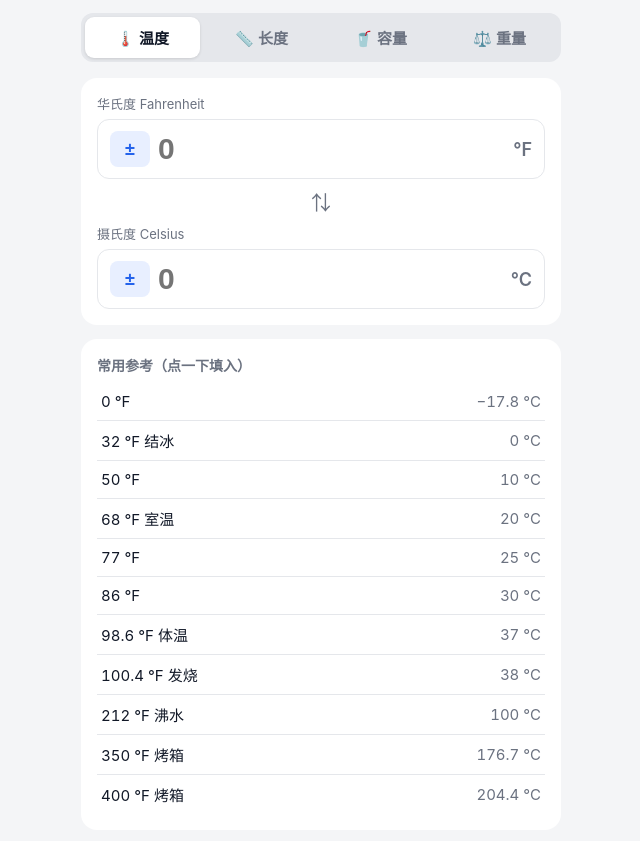
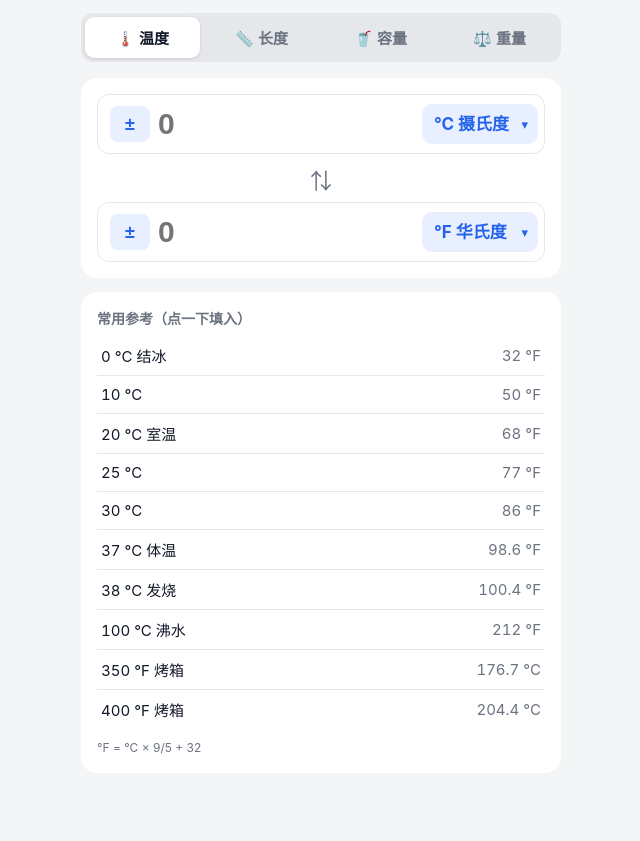
Before and after one commit to zhushangs/unit-conversion, a plain HTML site: page index.html in a window 1280 px wide. Shown: the part 55-896 px from the top of the page, without its empty margins (319-959 px from the left). After the commit the page ends 866 px from the top, so only its background shows below. Drawn offline with Linux system fonts and the light colour scheme.

Commit message:
Selectable units per row; Celsius first; add qt, L, gal, ft, m
Each converter is now two rows of input + unit dropdown with a swap
button. Temperature defaults to °C on top. Volume adds qt/L/gal (US/UK),
length adds ft/m, weight merges lb/kg and oz/g into one converter.

Co-Authored-By: Claude Opus 5.5 <noreply@anthropic.com>
Claude-Session: https://claude.ai/code/session_014SiyinoMW14pjjhiAf74m9

```diff
--- a/index.html
+++ b/index.html
@@ -31,25 +31,30 @@
   .tabs { display: grid; grid-template-columns: repeat(4, 1fr); gap: 4px;
     background: var(--line); padding: 4px; border-radius: 12px; margin-bottom: 16px; }
   .tab { border: 0; background: transparent; color: var(--muted); font-size: 15px;
-    font-weight: 600; padding: 10px 4px; border-radius: 9px; cursor: pointer; }
+    font-weight: 600; padding: 10px 2px; border-radius: 9px; cursor: pointer; }
   .tab.active { background: var(--card); color: var(--text); box-shadow: 0 1px 3px rgba(0,0,0,.12); }
 
   .card { background: var(--card); border-radius: 16px; padding: 16px; margin-bottom: 14px; }
   .panel { display: none; }
   .panel.active { display: block; }
 
-  .field { display: block; }
-  .field label { display: block; font-size: 13px; color: var(--muted); margin-bottom: 6px; }
   .row { display: flex; align-items: center; gap: 8px;
-    border: 1.5px solid var(--line); border-radius: 12px; padding: 4px 12px; }
+    border: 1.5px solid var(--line); border-radius: 12px; padding: 4px 6px 4px 12px; }
   .row:focus-within { border-color: var(--accent); }
   .row input { flex: 1; min-width: 0; border: 0; outline: 0; background: transparent;
     color: var(--text); font-size: 30px; font-weight: 600; padding: 8px 0; font-variant-numeric: tabular-nums; }
-  .unit { font-size: 18px; color: var(--muted); font-weight: 600; }
-  .sign { border: 0; background: var(--accent-soft); color: var(--accent); font-size: 18px;
+  .sign { flex: none; border: 0; background: var(--accent-soft); color: var(--accent); font-size: 18px;
     font-weight: 700; width: 40px; height: 36px; border-radius: 8px; cursor: pointer; }
+  .pick { position: relative; flex: none; }
+  .pick select { -webkit-appearance: none; appearance: none; border: 0; outline: 0;
+    background: var(--accent-soft); color: var(--accent); font-size: 17px; font-weight: 700;
+    padding: 10px 28px 10px 12px; border-radius: 10px; cursor: pointer; font-family: inherit; }
+  .pick::after { content: "▾"; position: absolute; right: 10px; top: 50%; transform: translateY(-50%);
+    color: var(--accent); font-size: 13px; pointer-events: none; }
 
-  .swap { display: flex; justify-content: center; margin: 8px 0; color: var(--muted); font-size: 20px; }
+  .swap { display: block; margin: 8px auto; border: 0; background: transparent; color: var(--muted);
+    font-size: 22px; width: 44px; height: 32px; border-radius: 8px; cursor: pointer; }
+  .swap:active { background: var(--accent-soft); color: var(--accent); }
 
   .toggle { display: flex; gap: 6px; margin-bottom: 14px; }
   .toggle button { flex: 1; border: 1.5px solid var(--line); background: transparent; color: var(--muted);
@@ -60,7 +65,7 @@
   table { width: 100%; border-collapse: collapse; font-variant-numeric: tabular-nums; }
   td { padding: 9px 4px; border-bottom: 1px solid var(--line); font-size: 15px; }
   tr:last-child td { border-bottom: 0; }
-  td:last-child { text-align: right; color: var(--muted); }
+  td:last-child { text-align: right; color: var(--muted); white-space: nowrap; }
   tr.tap { cursor: pointer; }
   tr.tap:active td { background: var(--accent-soft); }
   .note { font-size: 12px; color: var(--muted); margin-top: 10px; line-height: 1.5; }
@@ -69,139 +74,8 @@
 <body>
 <div class="wrap">
   <h1>单位转换</h1>
-
-  <div class="tabs" role="tablist">
-    <button class="tab" data-tab="temp">🌡️ 温度</button>
-    <button class="tab" data-tab="len">📏 长度</button>
-    <button class="tab" data-tab="vol">🥤 容量</button>
-    <button class="tab" data-tab="wt">⚖️ 重量</button>
-  </div>
-
-  <!-- 温度 -->
-  <section class="panel" id="temp">
-    <div class="card">
-      <div class="field">
-        <label>华氏度 Fahrenheit</label>
-        <div class="row">
-          <button class="sign" data-for="f" aria-label="正负号">±</button>
-          <input id="f" type="text" inputmode="decimal" placeholder="0" autocomplete="off">
-          <span class="unit">°F</span>
-        </div>
-      </div>
-      <div class="swap">⇅</div>
-      <div class="field">
-        <label>摄氏度 Celsius</label>
-        <div class="row">
-          <button class="sign" data-for="c" aria-label="正负号">±</button>
-          <input id="c" type="text" inputmode="decimal" placeholder="0" autocomplete="off">
-          <span class="unit">°C</span>
-        </div>
-      </div>
-    </div>
-    <div class="card">
-      <h2>常用参考（点一下填入）</h2>
-      <table id="tempRef"></table>
-    </div>
-  </section>
-
-  <!-- 长度 -->
-  <section class="panel" id="len">
-    <div class="card">
-      <div class="field">
-        <label>英寸 Inches</label>
-        <div class="row">
-          <input id="in" type="text" inputmode="decimal" placeholder="0" autocomplete="off">
-          <span class="unit">in</span>
-        </div>
-      </div>
-      <div class="swap">⇅</div>
-      <div class="field">
-        <label>厘米 Centimeters</label>
-        <div class="row">
-          <input id="cm" type="text" inputmode="decimal" placeholder="0" autocomplete="off">
-          <span class="unit">cm</span>
-        </div>
-      </div>
-    </div>
-    <div class="card">
-      <h2>常用参考（点一下填入）</h2>
-      <table id="lenRef"></table>
-      <div class="note">1 in = 2.54 cm（精确值）</div>
-    </div>
-  </section>
-
-  <!-- 容量 -->
-  <section class="panel" id="vol">
-    <div class="toggle">
-      <button data-std="us">美制 US fl oz</button>
-      <button data-std="uk">英制 UK fl oz</button>
-    </div>
-    <div class="card">
-      <div class="field">
-        <label>液量盎司 Fluid ounces</label>
-        <div class="row">
-          <input id="oz" type="text" inputmode="decimal" placeholder="0" autocomplete="off">
-          <span class="unit">fl oz</span>
-        </div>
-      </div>
-      <div class="swap">⇅</div>
-      <div class="field">
-        <label>毫升 Milliliters</label>
-        <div class="row">
-          <input id="ml" type="text" inputmode="decimal" placeholder="0" autocomplete="off">
-          <span class="unit">ml</span>
-        </div>
-      </div>
-    </div>
-    <div class="card">
-      <h2>常用参考（点一下填入）</h2>
-      <table id="volRef"></table>
-      <div class="note" id="volNote"></div>
-    </div>
-  </section>
-
-  <!-- 重量 -->
-  <section class="panel" id="wt">
-    <div class="card">
-      <div class="field">
-        <label>磅 Pounds</label>
-        <div class="row">
-          <input id="lb" type="text" inputmode="decimal" placeholder="0" autocomplete="off">
-          <span class="unit">lb</span>
-        </div>
-      </div>
-      <div class="swap">⇅</div>
-      <div class="field">
-        <label>公斤 Kilograms</label>
-        <div class="row">
-          <input id="kg" type="text" inputmode="decimal" placeholder="0" autocomplete="off">
-          <span class="unit">kg</span>
-        </div>
-      </div>
-    </div>
-    <div class="card">
-      <div class="field">
-        <label>盎司 Ounces（重量）</label>
-        <div class="row">
-          <input id="woz" type="text" inputmode="decimal" placeholder="0" autocomplete="off">
-          <span class="unit">oz</span>
-        </div>
-      </div>
-      <div class="swap">⇅</div>
-      <div class="field">
-        <label>克 Grams</label>
-        <div class="row">
-          <input id="g" type="text" inputmode="decimal" placeholder="0" autocomplete="off">
-          <span class="unit">g</span>
-        </div>
-      </div>
-    </div>
-    <div class="card">
-      <h2>常用参考（点一下填入）</h2>
-      <table id="wtRef"></table>
-      <div class="note">1 lb = 16 oz = 453.59 g；1 oz ≈ 28.35 g。重量的 oz 和液体的 fl oz 不是同一个单位。鸡蛋按美国 Large 规格估算，矿泉水按 16.9 fl oz（500 ml）一瓶、只算水不算瓶子。</div>
-    </div>
-  </section>
+  <div class="tabs" id="tabs"></div>
+  <div id="panels"></div>
 </div>
 
 <script>
@@ -210,7 +84,7 @@
     get: function (k) { try { return localStorage.getItem(k); } catch (e) { return null; } },
     set: function (k, v) { try { localStorage.setItem(k, v); } catch (e) {} }
   };
-  var $ = function (id) { return document.getElementById(id); };
+  function el(tag, cls, html) { var e = document.createElement(tag); if (cls) e.className = cls; if (html != null) e.innerHTML = html; return e; }
 
   function parse(s) {
     s = String(s).trim().replace(/,/g, '.').replace(/[−–—]/g, '-');
@@ -218,113 +92,157 @@
     var n = Number(s);
     return isFinite(n) ? n : null;
   }
-  function fmt(n, d) {
-    if (n === null) return '';
+  function fmt(n, fixed) {
+    if (n === null || n === undefined) return '';
+    var a = Math.abs(n);
+    var d = fixed != null ? fixed : a >= 100 ? 1 : a >= 1 ? 2 : a >= 0.01 ? 3 : 4;
     var r = Number(n.toFixed(d));
     if (Object.is(r, -0)) r = 0;
     return String(r);
   }
+  function lin(f) { return { to: function (v) { return v * f; }, from: function (b) { return b / f; } }; }
 
-  // 一对输入框双向联动
-  function pair(aId, bId, aToB, bToA, digits) {
-    var a = $(aId), b = $(bId);
-    a.addEventListener('input', function () { var v = parse(a.value); b.value = v === null ? '' : fmt(aToB(v), digits); });
-    b.addEventListener('input', function () { var v = parse(b.value); a.value = v === null ? '' : fmt(bToA(v), digits); });
-    return {
-      setA: function (v) { a.value = fmt(v, digits); b.value = fmt(aToB(v), digits); },
-      refresh: function () { var v = parse(a.value); b.value = v === null ? '' : fmt(aToB(v), digits); }
-    };
-  }
+  // 容量：美制 / 英制
+  var std = store.get('uc-std') === 'uk' ? 'uk' : 'us';
+  var VOL = {
+    us: { floz: 29.5735295625, qt: 946.352946, gal: 3785.411784 },
+    uk: { floz: 28.4130625, qt: 1136.5225, gal: 4546.09 }
+  };
 
-  // 温度
-  var temp = pair('f', 'c', function (f) { return (f - 32) * 5 / 9; }, function (c) { return c * 9 / 5 + 32; }, 1);
-  // 长度
-  var len = pair('in', 'cm', function (i) { return i * 2.54; }, function (c) { return c / 2.54; }, 2);
-  // 容量
-  var ML = { us: 29.5735295625, uk: 28.4130625 };
-  var std = store.get('uc-std') === 'uk' ? 'uk' : 'us';
-  var vol = pair('oz', 'ml', function (o) { return o * ML[std]; }, function (m) { return m / ML[std]; }, 1);
+  var CATS = [
+    { id: 'temp', tab: '🌡️ 温度', sign: true, fixed: 1, def: ['C', 'F'],
+      units: [['C', '°C', '摄氏度'], ['F', '°F', '华氏度']],
+      conv: function () { return {
+        C: { to: function (v) { return v; }, from: function (b) { return b; } },
+        F: { to: function (v) { return (v - 32) * 5 / 9; }, from: function (b) { return b * 9 / 5 + 32; } }
+      }; },
+      refs: [['C', 0, '结冰'], ['C', 10], ['C', 20, '室温'], ['C', 25], ['C', 30], ['C', 37, '体温'],
+             ['C', 38, '发烧'], ['C', 100, '沸水'], ['F', 350, '烤箱'], ['F', 400, '烤箱']],
+      other: { C: 'F', F: 'C' },
+      note: function () { return '°F = °C × 9/5 + 32'; } },
 
-  // ± 按钮（iPhone 数字键盘没有负号）
-  document.querySelectorAll('.sign').forEach(function (btn) {
-    btn.addEventListener('click', function () {
-      var inp = $(btn.dataset.for);
-      var s = inp.value.trim();
-      inp.value = s.charAt(0) === '-' ? s.slice(1) : '-' + s;
-      inp.dispatchEvent(new Event('input'));
+    { id: 'len', tab: '📏 长度', def: ['in', 'cm'],
+      units: [['in', 'in', '英寸'], ['ft', 'ft', '英尺'], ['cm', 'cm', '厘米'], ['m', 'm', '米']],
+      conv: function () { return { in: lin(2.54), ft: lin(30.48), cm: lin(1), m: lin(100) }; },
+      refs: [['in', 1], ['in', 6], ['ft', 1, '= 12 in'], ['in', 24], ['in', 27, '显示器'],
+             ['in', 55, '电视'], ['in', 66, '5 ft 6 in 身高']],
+      other: { in: 'cm', ft: 'cm', cm: 'in', m: 'ft' },
+      note: function () { return '1 in = 2.54 cm（精确值）；1 ft = 12 in = 30.48 cm'; } },
+
+    { id: 'vol', tab: '🥤 容量', def: ['floz', 'ml'], toggle: true,
+      units: [['ml', 'ml', '毫升'], ['L', 'L', '升'], ['floz', 'fl oz', '液量盎司'], ['qt', 'qt', '夸脱'], ['gal', 'gal', '加仑']],
+      conv: function () { var v = VOL[std]; return { ml: lin(1), L: lin(1000), floz: lin(v.floz), qt: lin(v.qt), gal: lin(v.gal) }; },
+      refs: [['floz', 1], ['floz', 1.6, '1 个大鸡蛋液（约）', 'us'], ['floz', 8], ['floz', 12, '罐装汽水', 'us'],
+             ['floz', 16.9, '一瓶矿泉水', 'us'], ['qt', 1], ['gal', 1], ['L', 1]],
+      other: { ml: 'floz', L: 'qt', floz: 'ml', qt: 'ml', gal: 'L' },
+      note: function () { return std === 'us'
+        ? '美制：1 fl oz ≈ 29.57 ml；1 qt = 32 fl oz ≈ 946 ml；1 gal = 4 qt ≈ 3.785 L（美国商品标签用这个）'
+        : '英制：1 fl oz ≈ 28.41 ml；1 qt = 40 fl oz ≈ 1137 ml；1 gal = 4 qt ≈ 4.546 L'; } },
+
+    { id: 'wt', tab: '⚖️ 重量', def: ['lb', 'kg'],
+      units: [['g', 'g', '克'], ['kg', 'kg', '公斤'], ['oz', 'oz', '盎司'], ['lb', 'lb', '磅']],
+      conv: function () { return { g: lin(1), kg: lin(1000), oz: lin(28.349523125), lb: lin(453.59237) }; },
+      refs: [['oz', 1], ['oz', 2, '1 个大鸡蛋（带壳，约）'], ['oz', 8], ['oz', 16, '= 1 lb'],
+             ['g', 500, '一瓶矿泉水（只算水）'], ['lb', 1], ['lb', 5], ['lb', 50, '托运行李'], ['lb', 150, '体重']],
+      other: { g: 'oz', kg: 'lb', oz: 'g', lb: 'kg' },
+      note: function () { return '1 lb = 16 oz = 453.59 g。重量的 oz 和液体的 fl oz 不是同一个单位。鸡蛋按美国 Large 规格估算。'; } }
+  ];
+
+  function sym(c, u) { for (var i = 0; i < c.units.length; i++) if (c.units[i][0] === u) return c.units[i][1]; return u; }
+  function convert(c, v, from, to) { var m = c.conv(); return m[to].from(m[from].to(v)); }
+
+  var tabsEl = document.getElementById('tabs'), panelsEl = document.getElementById('panels');
+
+  CATS.forEach(function (c) {
+    // 记住每个类别选过的单位
+    var saved = (store.get('uc-u-' + c.id) || '').split('|');
+    var valid = function (u) { return c.units.some(function (x) { return x[0] === u; }); };
+    c.sel = (saved.length === 2 && valid(saved[0]) && valid(saved[1])) ? saved : c.def.slice();
+
+    var tab = el('button', 'tab', c.tab); tab.dataset.tab = c.id; tabsEl.appendChild(tab);
+    var panel = el('section', 'panel'); panel.id = c.id; panelsEl.appendChild(panel);
+
+    if (c.toggle) {
+      var tg = el('div', 'toggle');
+      [['us', '美制 US'], ['uk', '英制 UK']].forEach(function (s) {
+        var b = el('button', '', s[1]); b.dataset.std = s[0]; tg.appendChild(b);
+        b.addEventListener('click', function () { std = s[0]; store.set('uc-std', std); renderToggle(); recalc(1, 0); renderRefs(); });
+      });
+      panel.appendChild(tg);
+      c.renderToggle = function () { tg.querySelectorAll('button').forEach(function (b) { b.classList.toggle('on', b.dataset.std === std); }); };
+    }
+    function renderToggle() { if (c.renderToggle) c.renderToggle(); }
+
+    var card = el('div', 'card'); panel.appendChild(card);
+    var inputs = [], selects = [];
+    [0, 1].forEach(function (i) {
+      var row = el('div', 'row');
+      var inp = el('input'); inp.type = 'text'; inp.inputMode = 'decimal'; inp.placeholder = '0'; inp.autocomplete = 'off';
+      if (c.sign) {
+        var sb = el('button', 'sign', '±'); sb.setAttribute('aria-label', '正负号');
+        sb.addEventListener('click', function () {
+          var s = inp.value.trim(); inp.value = s.charAt(0) === '-' ? s.slice(1) : '-' + s; recalc(1 - i, i);
+        });
+        row.appendChild(sb);
+      }
+      row.appendChild(inp);
+      var pick = el('span', 'pick'), sel = el('select');
+      c.units.forEach(function (u) { var o = el('option', '', u[1] + ' ' + u[2]); o.value = u[0]; sel.appendChild(o); });
+      sel.value = c.sel[i];
+      pick.appendChild(sel); row.appendChild(pick);
+      card.appendChild(row);
+      inp.addEventListener('input', function () { recalc(1 - i, i); });
+      sel.addEventListener('change', function () { c.sel[i] = sel.value; save(); recalc(i, 1 - i); });
+      inputs.push(inp); selects.push(sel);
+      if (i === 0) {
+        var sw = el('button', 'swap', '⇅'); sw.setAttribute('aria-label', '交换单位');
+        sw.addEventListener('click', function () {
+          c.sel.reverse(); selects[0].value = c.sel[0]; selects[1].value = c.sel[1];
+          var t = inputs[0].value; inputs[0].value = inputs[1].value; inputs[1].value = t; save();
+        });
+        card.appendChild(sw);
+      }
     });
+
+    function save() { store.set('uc-u-' + c.id, c.sel.join('|')); }
+    // 用 src 行的数字算出 dst 行
+    function recalc(dst, src) {
+      var v = parse(inputs[src].value);
+      inputs[dst].value = v === null ? '' : fmt(convert(c, v, c.sel[src], c.sel[dst]), c.fixed);
+    }
+
+    var refCard = el('div', 'card'); panel.appendChild(refCard);
+    refCard.appendChild(el('h2', '', '常用参考（点一下填入）'));
+    var table = el('table'); refCard.appendChild(table);
+    var note = el('div', 'note'); refCard.appendChild(note);
+
+    function renderRefs() {
+      table.innerHTML = '';
+      c.refs.forEach(function (r) {
+        if (r[3] && r[3] !== std) return;
+        var u = r[0], v = r[1], o = c.other[u];
+        var tr = el('tr', 'tap');
+        tr.appendChild(el('td', '', v + ' ' + sym(c, u) + (r[2] ? ' ' + r[2] : '')));
+        tr.appendChild(el('td', '', fmt(convert(c, v, u, o), c.fixed) + ' ' + sym(c, o)));
+        tr.addEventListener('click', function () {
+          c.sel = [u, o]; selects[0].value = u; selects[1].value = o; save();
+          inputs[0].value = String(v); recalc(1, 0);
+          window.scrollTo({ top: 0, behavior: 'smooth' });
+        });
+        table.appendChild(tr);
+      });
+      note.textContent = c.note();
+    }
+    renderToggle(); renderRefs();
   });
 
-  // 参考表
-  function buildRef(tableId, rows, onTap) {
-    var t = $(tableId); t.innerHTML = '';
-    rows.forEach(function (r) {
-      var tr = document.createElement('tr'); tr.className = 'tap';
-      tr.innerHTML = '<td>' + r[0] + '</td><td>' + r[1] + '</td>';
-      tr.addEventListener('click', function () { onTap(r[2]); window.scrollTo({ top: 0, behavior: 'smooth' }); });
-      t.appendChild(tr);
-    });
+  function show(id) {
+    if (!document.getElementById(id)) id = 'temp';
+    document.querySelectorAll('.tab').forEach(function (b) { b.classList.toggle('active', b.dataset.tab === id); });
+    document.querySelectorAll('.panel').forEach(function (p) { p.classList.toggle('active', p.id === id); });
+    store.set('uc-tab', id);
   }
-  buildRef('tempRef', [
-    ['0 °F', '−17.8 °C', 0], ['32 °F 结冰', '0 °C', 32], ['50 °F', '10 °C', 50],
-    ['68 °F 室温', '20 °C', 68], ['77 °F', '25 °C', 77], ['86 °F', '30 °C', 86],
-    ['98.6 °F 体温', '37 °C', 98.6], ['100.4 °F 发烧', '38 °C', 100.4],
-    ['212 °F 沸水', '100 °C', 212], ['350 °F 烤箱', '176.7 °C', 350], ['400 °F 烤箱', '204.4 °C', 400]
-  ], temp.setA);
-  buildRef('lenRef', [
-    ['1 in', '2.54 cm', 1], ['6 in', '15.24 cm', 6], ['12 in（1 ft）', '30.48 cm', 12],
-    ['24 in', '60.96 cm', 24], ['27 in 显示器', '68.58 cm', 27], ['32 in', '81.28 cm', 32],
-    ['55 in 电视', '139.7 cm', 55], ['5 ft 6 in（66 in）', '167.64 cm', 66]
-  ], len.setA);
-
-  function renderVol() {
-    document.querySelectorAll('.toggle button').forEach(function (b) { b.classList.toggle('on', b.dataset.std === std); });
-    var k = ML[std];
-    var list = std === 'us' ? [1, 1.6, 2, 4, 8, 12, 16, 16.9, 20, 32, 64] : [1, 2, 4, 8, 12, 16, 20, 32, 64];
-    buildRef('volRef', list.map(function (o) {
-      var label = o + ' fl oz';
-      if (o === 1.6) label = '≈ 1.6 fl oz（1 个大鸡蛋液）';
-      if (o === 16.9) label += '（一瓶矿泉水）';
-      if (std === 'us' && o === 8) label += '（1 杯）';
-      if (std === 'us' && o === 12) label += '（罐装汽水）';
-      if (std === 'us' && o === 16) label += '（1 品脱）';
-      return [label, fmt(o * k, 1) + ' ml', o];
-    }), vol.setA);
-    $('volNote').textContent = std === 'us'
-      ? '美制：1 US fl oz ≈ 29.574 ml（美国商品标签用这个）'
-      : '英制：1 UK fl oz ≈ 28.413 ml';
-    vol.refresh();
-  }
-  document.querySelectorAll('.toggle button').forEach(function (b) {
-    b.addEventListener('click', function () { std = b.dataset.std; store.set('uc-std', std); renderVol(); });
-  });
-  renderVol();
-
-  // 重量
-  var LB = 0.45359237, OZ = 28.349523125;
-  var wlb = pair('lb', 'kg', function (x) { return x * LB; }, function (k) { return k / LB; }, 2);
-  var woz = pair('woz', 'g', function (x) { return x * OZ; }, function (g) { return g / OZ; }, 1);
-  buildRef('wtRef', [
-    ['1 oz', '28.3 g', ['oz', 1]], ['4 oz', '113.4 g', ['oz', 4]], ['8 oz', '226.8 g', ['oz', 8]],
-    ['≈ 2 oz 1 个大鸡蛋（带壳）', '≈ 57 g', ['oz', 2]],
-    ['16 oz（1 lb）', '453.6 g', ['oz', 16]], ['17.6 oz 一瓶矿泉水', '≈ 500 g', ['g', 500]], ['1 lb', '0.45 kg', ['lb', 1]], ['5 lb', '2.27 kg', ['lb', 5]],
-    ['10 lb', '4.54 kg', ['lb', 10]], ['50 lb 托运行李', '22.68 kg', ['lb', 50]],
-    ['150 lb 体重', '68.04 kg', ['lb', 150]]
-  ], function (v) {
-    if (v[0] === 'g') { $('g').value = v[1]; $('g').dispatchEvent(new Event('input')); }
-    else (v[0] === 'oz' ? woz : wlb).setA(v[1]);
-  });
-
-  // 标签页
-  function show(tab) {
-    if (!$(tab)) tab = 'temp';
-    document.querySelectorAll('.tab').forEach(function (b) { b.classList.toggle('active', b.dataset.tab === tab); });
-    document.querySelectorAll('.panel').forEach(function (p) { p.classList.toggle('active', p.id === tab); });
-    store.set('uc-tab', tab);
-  }
-  document.querySelectorAll('.tab').forEach(function (b) {
-    b.addEventListener('click', function () { show(b.dataset.tab); });
-  });
+  tabsEl.addEventListener('click', function (e) { var b = e.target.closest('.tab'); if (b) show(b.dataset.tab); });
   show(store.get('uc-tab') || 'temp');
 })();
 </script>
```
Also changed, not shown: 1 other file.
